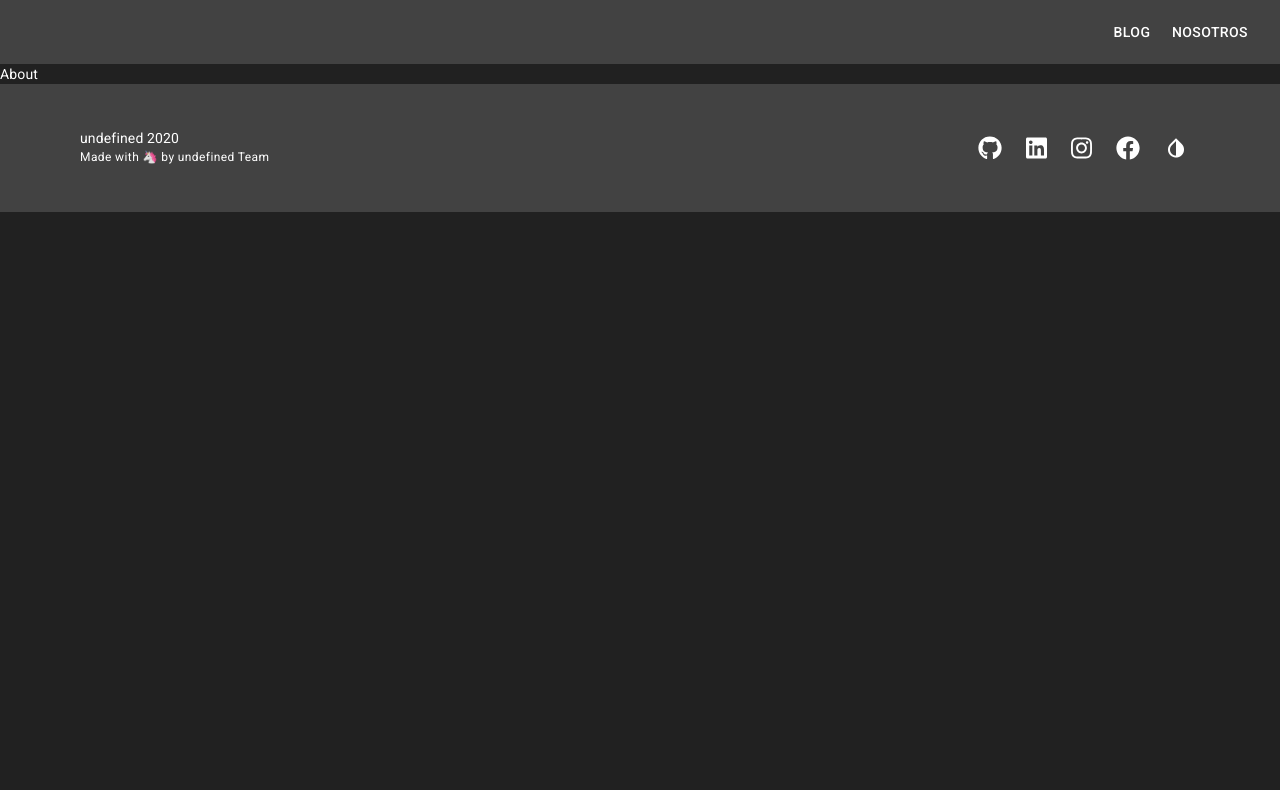
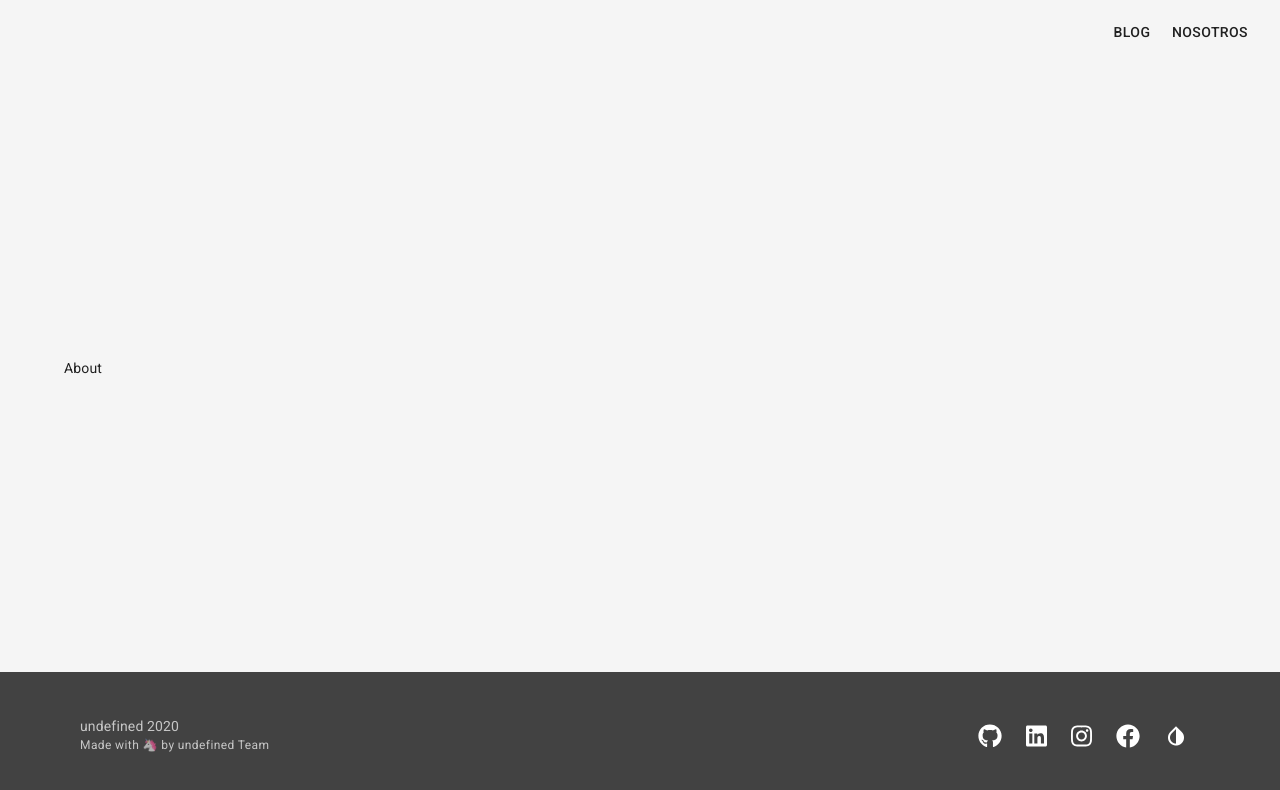
Before and after one commit to coderhood-dev/coderhood-old, a Next.js app: page /about in a window 1280 px wide. Shown: the top 790 px of the page. Built offline with nearby package versions, Linux system fonts and the light colour scheme.

Commit message:
Changes in team and footer

```diff
--- a/src/components/Footer.jsx
+++ b/src/components/Footer.jsx
@@ -21,10 +21,10 @@ const Footer = () => {
   return (
     <div className={styles.footerContainer}>
       <Flex>
-        <Typography variant="body2" color="inherit">
+        <Typography variant="body2" color="textSecondary">
           {`${process.env.APP_NAME} ${new Date().getFullYear()}`}
         </Typography>
-        <Typography variant="caption" color="inherit">
+        <Typography variant="caption" color="textSecondary">
           {`Made with 🦄 by ${process.env.APP_NAME} Team`}
         </Typography>
       </Flex>
--- a/src/components/Layout.tsx
+++ b/src/components/Layout.tsx
@@ -1,7 +1,10 @@
 import React from 'react';
 import { Box, CssBaseline } from '@material-ui/core';
 import Head from './Head';
-import { Header, Footer } from '.';
+import { Header, Footer, Flex } from '.';
+
+import { ThemeProvider as MuiThemeProvider } from '@material-ui/styles';
+import ThemeContext, { themes } from '../theme/ThemeProvider';
 
 interface Props {
   children: React.ReactNode;
@@ -9,13 +12,21 @@ interface Props {
 }
 
 const Layout: React.FC<Props> = ({ children, title }) => (
-  <>
+  <Box minHeight="100vh" display="flex" flexDirection="column">
     <CssBaseline />
     <Head title={title} />
     <Header />
-    <Box pt={8}>{children}</Box>
-    <Footer />
-  </>
+    <Flex pt={16} p={8} flex={1}>
+      {children}
+    </Flex>
+    <ThemeContext.Consumer>
+      {() => (
+        <MuiThemeProvider theme={themes.dark}>
+          <Footer />
+        </MuiThemeProvider>
+      )}
+    </ThemeContext.Consumer>
+  </Box>
 );
 
 Layout.defaultProps = {
--- a/src/theme/ThemeProvider.tsx
+++ b/src/theme/ThemeProvider.tsx
@@ -18,7 +18,7 @@ export const themes: Themes = { light, dark };
 const ThemeContext: React.Context<IThemeContext> = React.createContext(null);
 
 export const ThemeProvider = ({ children }) => {
-  const [theme, setTheme] = useState(themes.dark);
+  const [theme, setTheme] = useState(themes.light);
   const themeContext: IThemeContext = {
     theme,
     switchTheme: () => {
```
